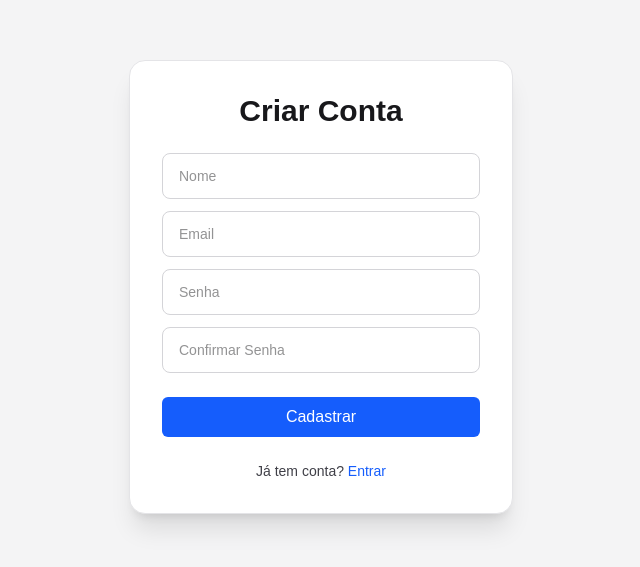
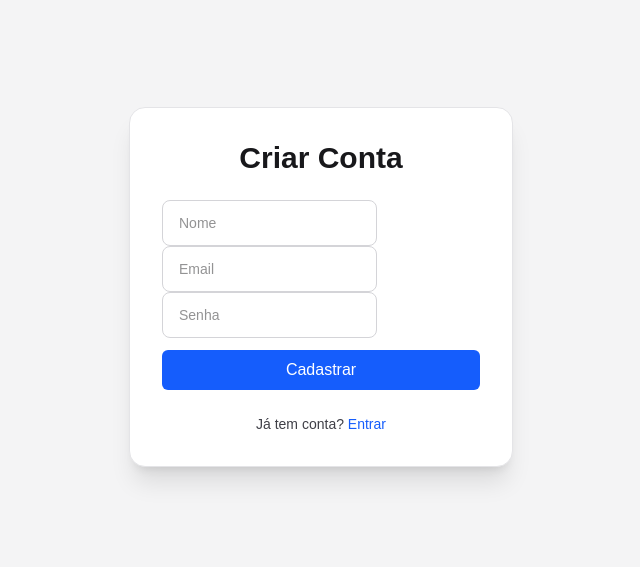
Before and after one commit to appeasytaskmanager/app-taskeasy, a Next.js app: page /auth/register in a window 1280 px wide. Shown: the part 113-680 px from the top of the page, without its empty margins (319-959 px from the left). Built offline with nearby package versions, Linux system fonts and the light colour scheme.

Commit message:
refactor: update Cadastro component to use async registration and improve form handling

```diff
--- a/src/app/components/view/auth/register/cadastro.tsx
+++ b/src/app/components/view/auth/register/cadastro.tsx
@@ -4,26 +4,20 @@ import { Button } from "../../../ui/Button";
 import Link from "next/link";
 
 export function Cadastro() {
-  const [nome, setNome] = useState("");
+  const [name, setNome] = useState("");
   const [email, setEmail] = useState("");
-  const [senha, setSenha] = useState("");
-  const [confirmarSenha, setConfirmarSenha] = useState("");
+  const [password, setPassword] = useState("");
   const [erro, setErro] = useState("");
 
-  function handleCadastro() {
-    if (!nome || !email || !senha || !confirmarSenha) {
-      setErro("Preencha todos os campos.");
-      return;
-    }
-
-    if (senha !== confirmarSenha) {
-      setErro("As senhas não coincidem.");
-      return;
-    }
-
-    setErro("");
-    alert(`Cadastro realizado com: ${nome} (${email})`);
-  }
+  const handleCadastro = async () => {
+    const response = JSON.stringify({ name, email, password });
+    const responseApi = await fetch("/api/auth/register", {
+      method: "POST",
+      body: response,
+    });
+    const data = await responseApi.json();
+    console.log(data);
+  };
 
   return (
     <div className="flex flex-col gap-6 p-8 bg-white rounded-2xl shadow-xl w-96 dark:bg-zinc-900 border border-zinc-200 dark:border-zinc-700">
@@ -32,10 +26,11 @@ export function Cadastro() {
       </h2>
 
       <div className="flex flex-col gap-3">
+        <form onSubmit={handleCadastro}>
           <input
             type="text"
             placeholder="Nome"
-          value={nome}
+            value={name}
             onChange={(e) => setNome(e.target.value)}
             className="px-4 py-3 border rounded-lg text-sm text-zinc-800 dark:text-zinc-100 dark:bg-zinc-800 border-zinc-300 dark:border-zinc-700 focus:ring-2 ring-blue-500 outline-none"
           />
@@ -51,28 +46,41 @@ export function Cadastro() {
           <input
             type="password"
             placeholder="Senha"
-          value={senha}
-          onChange={(e) => setSenha(e.target.value)}
+            value={password}
+            onChange={(e) => setPassword(e.target.value)}
             className="px-4 py-3 border rounded-lg text-sm text-zinc-800 dark:text-zinc-100 dark:bg-zinc-800 border-zinc-300 dark:border-zinc-700 focus:ring-2 ring-blue-500 outline-none"
           />
 
-        <input
+          {/* <input
             type="password"
             placeholder="Confirmar Senha"
             value={confirmarSenha}
             onChange={(e) => setConfirmarSenha(e.target.value)}
             className="px-4 py-3 border rounded-lg text-sm text-zinc-800 dark:text-zinc-100 dark:bg-zinc-800 border-zinc-300 dark:border-zinc-700 focus:ring-2 ring-blue-500 outline-none"
-        />
+          /> */}
+        </form>
+        <button
+          className="w-full py-2 bg-blue-600 hover:bg-blue-700 text-white rounded-md transition"
+          // type="submit"
+          // onClick={handleCadastro}
+          onClick={() => handleCadastro()}
+        >
+          Cadastrar
+        </button>
       </div>
 
       {erro && <p className="text-sm text-red-500 text-center">{erro}</p>}
 
-      <Button title="Cadastrar" action={handleCadastro} />
+      {/* <Button title="Cadastrar" action={handleCadastro} /> */}
 
       <p className="text-sm text-center text-zinc-700 dark:text-zinc-300">
         Já tem conta?{" "}
-
-        <Link href="/auth/login" className="text-blue-600 dark:text-blue-400 hover:underline">Entrar</Link>
+        <Link
+          href="/auth/login"
+          className="text-blue-600 dark:text-blue-400 hover:underline"
+        >
+          Entrar
+        </Link>
       </p>
     </div>
   );
```
Lines whose indentation alone changed are shown as unchanged.
